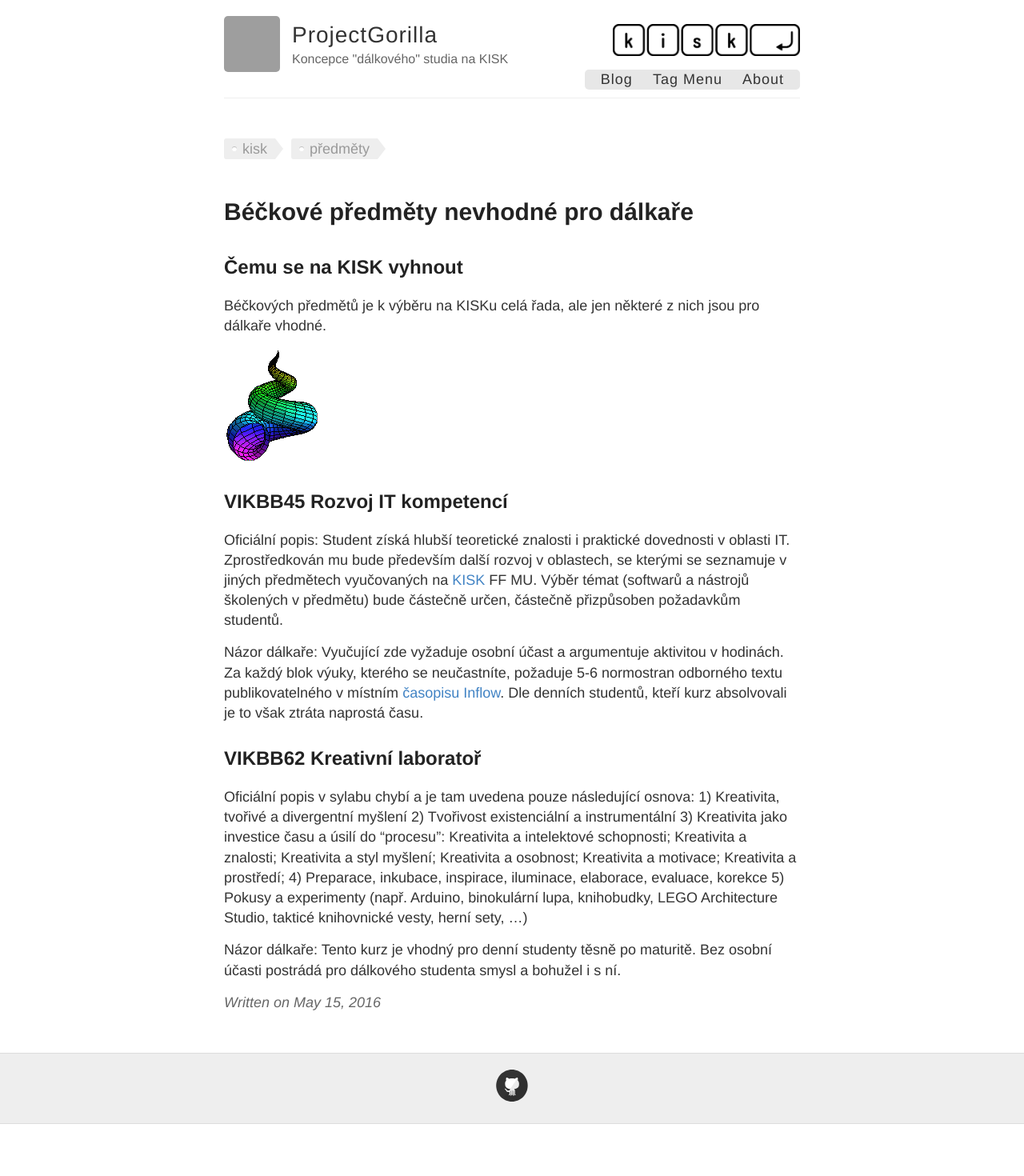
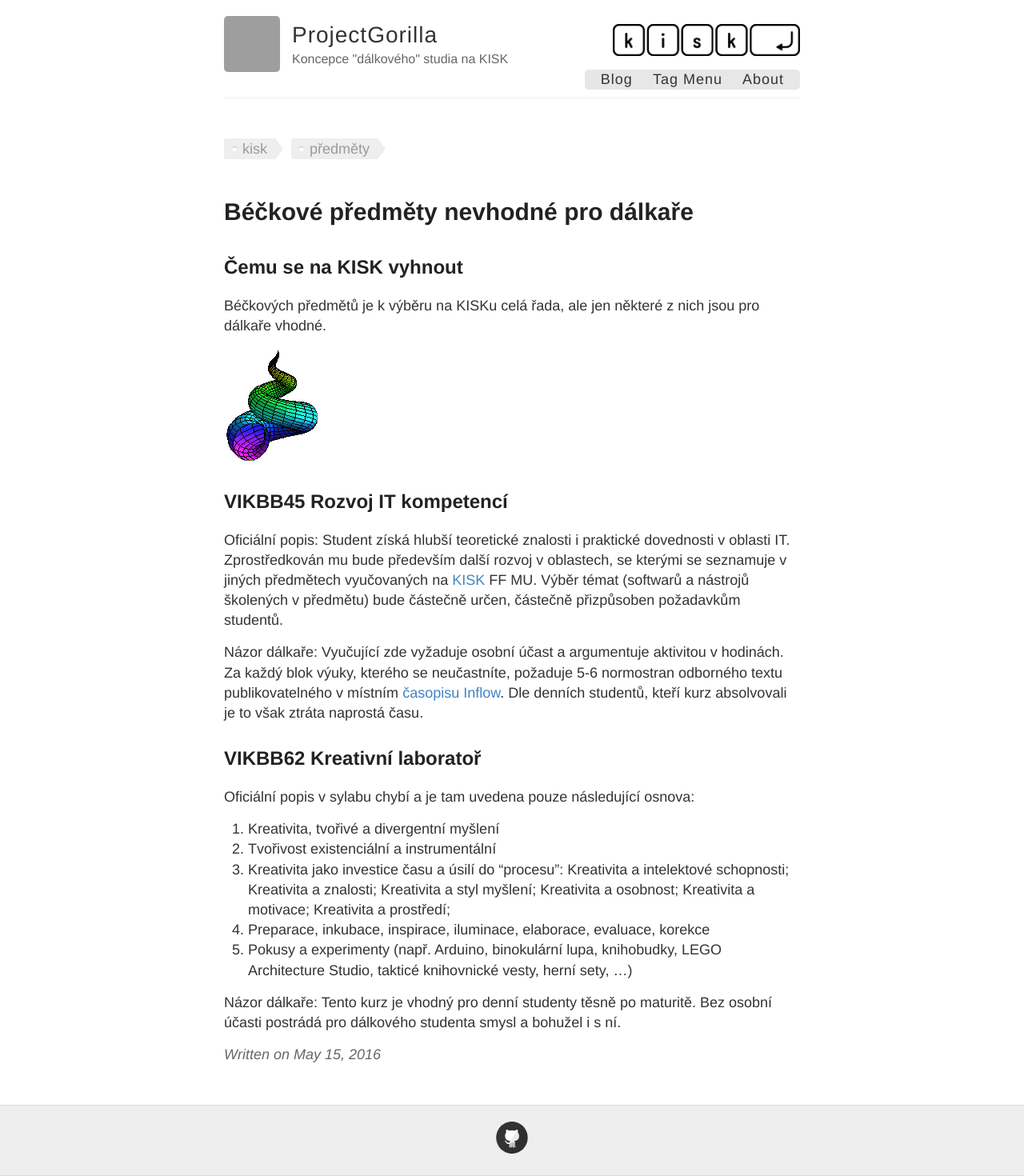
Before and after one commit to projectgorilla/projectgorilla.github.io, a Jekyll site: the page built from _posts/2016-5-15-Becka.md, in a window 1280 px wide. Shown: the whole page at 80% size. Built offline with Jekyll 4.4.1, drawn with Linux system fonts in a browser that asks for light colours; comment, search, counter and statistics services are not loaded; before the commit the page ends 1405 px from its top, so only the background shows below that; some of the changed lines change nothing that is shown; grey boxes are pictures that could not be loaded.

Commit message:
Update 2016-5-15-Becka.md

```diff
--- a/_posts/2016-5-15-Becka.md
+++ b/_posts/2016-5-15-Becka.md
@@ -10,16 +10,16 @@
 <img src="/images/conchoid.gif" alt="conchoid">
 
 ## VIKBB45 Rozvoj IT kompetencí
-Oficiální popis: Student získá hlubší teoretické znalosti i praktické dovednosti v oblasti IT. Zprostředkován mu bude především další rozvoj v oblastech, se kterými se seznamuje v jiných předmětech vyučovaných na <a href="http://kisk.phil.muni.cz/cs" alt="web KISK">KISK</a> FF MU. Výběr témat (softwarů a nástrojů školených v předmětu) bude částečně určen, částečně přizpůsoben požadavkům studentů.
+Oficiální popis: Student získá hlubší teoretické znalosti i praktické dovednosti v oblasti IT. Zprostředkován mu bude především další rozvoj v oblastech, se kterými se seznamuje v jiných předmětech vyučovaných na <a href="http://kisk.phil.muni.cz/cs" alt="web KISK" target="_blank">KISK</a> FF MU. Výběr témat (softwarů a nástrojů školených v předmětu) bude částečně určen, částečně přizpůsoben požadavkům studentů.
 
-Názor dálkaře: Vyučující zde vyžaduje osobní účast a argumentuje aktivitou v hodinách. Za každý blok výuky, kterého se neučastníte, požaduje 5-6 normostran odborného textu publikovatelného v místním <a href="http://www.inflow.cz/" alt="Inflow">časopisu Inflow</a>. Dle denních studentů, kteří kurz absolvovali je to však ztráta naprostá času.
+Názor dálkaře: Vyučující zde vyžaduje osobní účast a argumentuje aktivitou v hodinách. Za každý blok výuky, kterého se neučastníte, požaduje 5-6 normostran odborného textu publikovatelného v místním <a href="http://www.inflow.cz/" alt="Inflow" target="_blank">časopisu Inflow</a>. Dle denních studentů, kteří kurz absolvovali je to však ztráta naprostá času.
 
 ## VIKBB62 Kreativní laboratoř
 Oficiální popis v sylabu chybí a je tam uvedena pouze následující osnova:
-1) Kreativita, tvořivé a divergentní myšlení
-2) Tvořivost existenciální a instrumentální
-3) Kreativita jako investice času a úsilí do "procesu": Kreativita a intelektové schopnosti; Kreativita a znalosti; Kreativita a styl myšlení; Kreativita a osobnost; Kreativita a motivace; Kreativita a prostředí;
-4) Preparace, inkubace, inspirace, iluminace, elaborace, evaluace, korekce
-5) Pokusy a experimenty (např. Arduino, binokulární lupa, knihobudky, LEGO Architecture Studio, takticé knihovnické vesty, herní sety, ...)
+1. Kreativita, tvořivé a divergentní myšlení
+2. Tvořivost existenciální a instrumentální
+3. Kreativita jako investice času a úsilí do "procesu": Kreativita a intelektové schopnosti; Kreativita a znalosti; Kreativita a styl myšlení; Kreativita a osobnost; Kreativita a motivace; Kreativita a prostředí;
+4. Preparace, inkubace, inspirace, iluminace, elaborace, evaluace, korekce
+5. Pokusy a experimenty (např. Arduino, binokulární lupa, knihobudky, LEGO Architecture Studio, takticé knihovnické vesty, herní sety, ...)
 
 Názor dálkaře: Tento kurz je vhodný pro denní studenty těsně po maturitě. Bez osobní účasti postrádá pro dálkového studenta smysl a bohužel i s ní.
```
